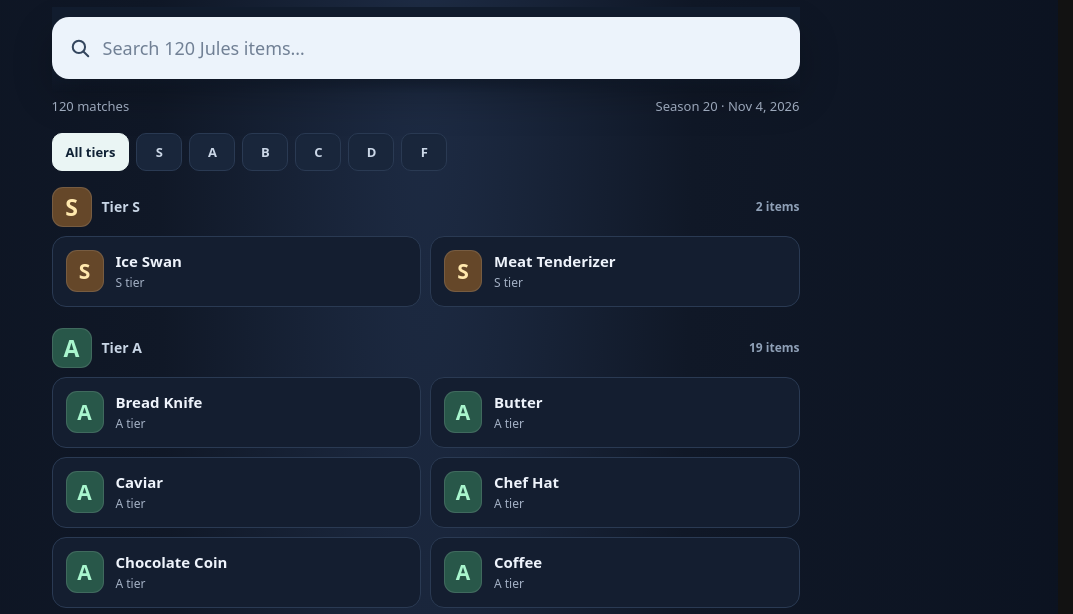
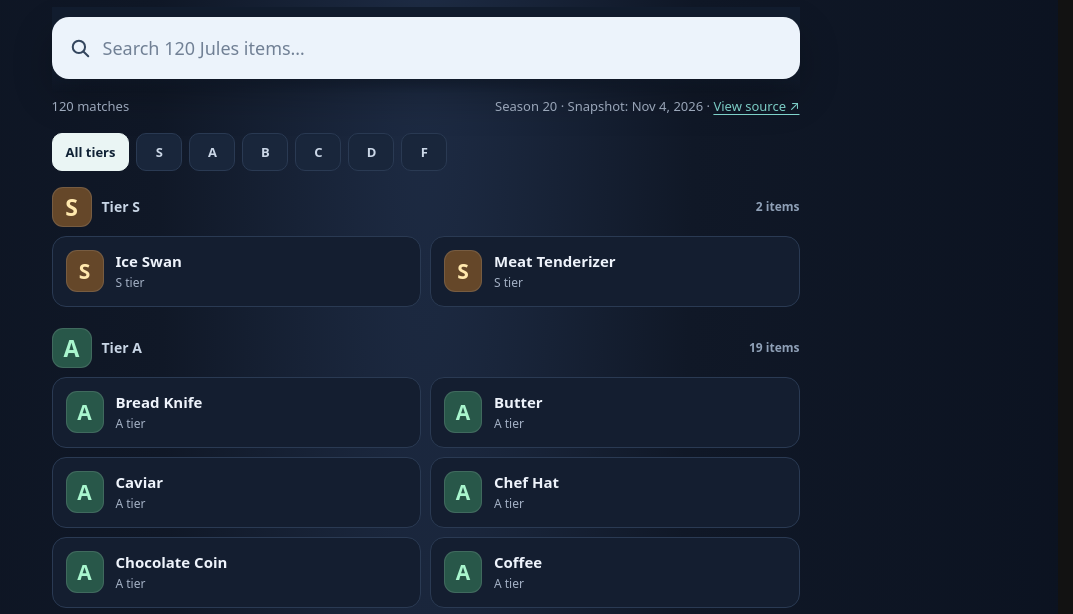
Before and after one commit to turtle328/bazaar-item-rankings, a plain HTML site: page index.html in a window 1280 px wide. Shown: the part 135-749 px from the top of the page, without its empty margins (207-1280 px from the left). Drawn offline with Linux system fonts and the light colour scheme.

Commit message:
ui: link original Unduel rankings next to snapshot date

```diff
--- a/index.html
+++ b/index.html
@@ -37,7 +37,7 @@ h1{margin:0;font-size:clamp(26px,6vw,38px);line-height:1.15;letter-spacing:-.045
 mark{background:#c1f4dc;color:#07302b;border-radius:3px;padding:0 2px}
 .empty{border:1px dashed #45546b;border-radius:18px;text-align:center;padding:38px 15px;color:var(--muted);line-height:1.6}.empty strong{color:#f5f6ff}
 footer{margin-top:28px;color:#94a5bc;font-size:12px;line-height:1.7;border-top:1px solid var(--line);padding-top:15px}
-footer a{color:#a1eee3}button:focus-visible,a:focus-visible{outline:3px solid var(--accent);outline-offset:3px}
+.meta a{color:var(--accent);text-underline-offset:3px}footer a{color:#a1eee3}button:focus-visible,a:focus-visible{outline:3px solid var(--accent);outline-offset:3px}
 @media(min-width:650px){main{padding-top:35px}.search-outer{top:0}.item{min-height:71px}}
 @media(prefers-reduced-motion:no-preference){.item{animation:fadein .11s ease-out}@keyframes fadein{from{opacity:.6;transform:translateY(3px)}to{opacity:1;transform:translateY(0)}}}
 </style>
@@ -56,7 +56,7 @@ footer a{color:#a1eee3}button:focus-visible,a:focus-visible{outline:3px solid va
 <button class="clear" id="clear" aria-label="Clear search" type="button">×</button>
 </div>
 </section>
-<div class="meta"><span id="resultCount" aria-live="polite">120 items</span><span>Season 20 · Nov 4, 2026</span></div>
+<div class="meta"><span id="resultCount" aria-live="polite">120 items</span><span>Season 20 · Snapshot: Nov 4, 2026 · <a href="https://unduel.com/u/bazaardb/jules-items-the-bazaar-xk4xys8GR2Xky27m8C9ES/tier-list" target="_blank" rel="noopener noreferrer" aria-label="View original Jules tier list on Unduel">View source ↗</a></span></div>
 <nav class="filters" aria-label="Filter by tier" id="filters"></nav>
 <div id="results" aria-live="off"></div>
 <footer>Rankings are a <strong>snapshot</strong> of the <a href="https://unduel.com/u/bazaardb/jules-items-the-bazaar-xk4xys8GR2Xky27m8C9ES/tier-list" target="_blank" rel="noopener noreferrer">Jules item tier list on Unduel</a> (Season 20, November 4, 2026). They are community rankings, not universal game rules, and do not automatically update. The search works entirely on your device after installation.</footer>
```
